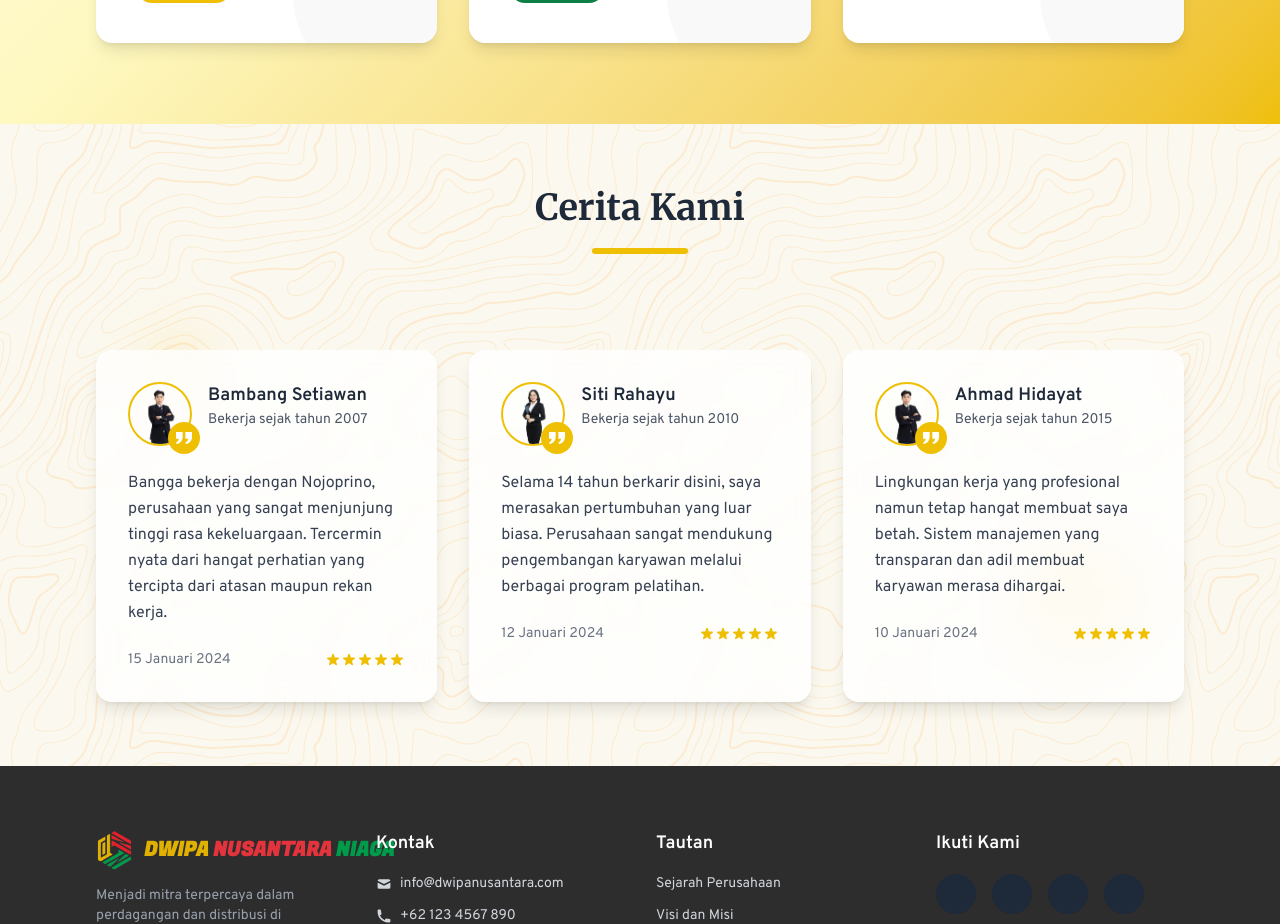
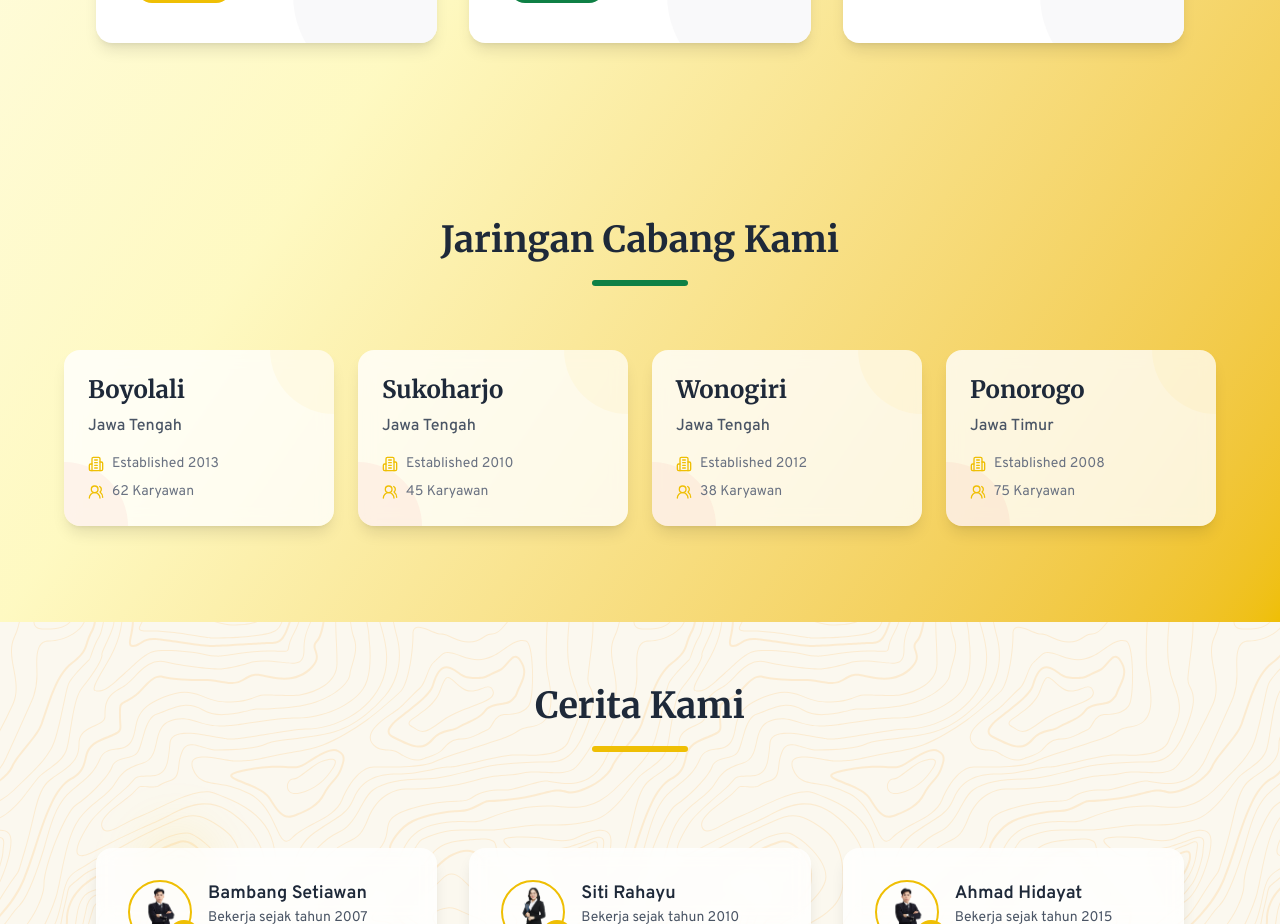
Before and after one commit to irfanfaiz25/dnn-company-profile, a React (Vite) app: page /tim-manajemen in a window 1280 px wide. Shown: the part 1240-2164 px from the top of the page. Built offline with nearby package versions, Linux system fonts and the light colour scheme.

Commit message:
feat: create company branches section

```diff
--- a/src/Pages/TimManajemen.jsx
+++ b/src/Pages/TimManajemen.jsx
@@ -125,11 +125,39 @@ const TimManajemen = () => {
     },
   ];
 
+  const branches = [
+    {
+      city: "Boyolali",
+      region: "Jawa Tengah",
+      established: 2013,
+      employees: 62,
+    },
+    {
+      city: "Sukoharjo",
+      region: "Jawa Tengah",
+      established: 2010,
+      employees: 45,
+    },
+    {
+      city: "Wonogiri",
+      region: "Jawa Tengah",
+      established: 2012,
+      employees: 38,
+    },
+    {
+      city: "Ponorogo",
+      region: "Jawa Timur",
+      established: 2008,
+      employees: 75,
+    },
+  ];
+
   const [selectedProfile, setSelectedProfile] = useState(teams[0]);
 
   return (
     <div className="w-full h-full">
       <div className="pt-6 bg-gradient-to-br from-white via-yellow-100 to-primary-gold overflow-hidden">
+        {/* Profile Display */}
         <div className="w-full h-screen relative">
           <div className="container mx-auto px-16 h-full flex items-center justify-between">
             {/* Left side - Text content */}
@@ -221,6 +249,7 @@ const TimManajemen = () => {
           </div>
         </div>
 
+        {/* Achievements Display */}
         <div className="container mx-auto mt-10 h-[500px] flex flex-col justify-center">
           <div className="flex flex-col items-center">
             <motion.h2
@@ -298,8 +327,81 @@ const TimManajemen = () => {
             ))}
           </motion.div>
         </div>
+
+        {/* Branches Display */}
+        <div className="container mx-auto py-24 px-8">
+          <div className="flex flex-col items-center mb-16">
+            <motion.h2
+              initial={{ opacity: 0, y: 30 }}
+              whileInView={{ opacity: 1, y: 0 }}
+              transition={{ duration: 0.5 }}
+              className="text-4xl font-display font-bold text-center text-gray-800"
+            >
+              Jaringan Cabang Kami
+            </motion.h2>
+            <motion.div
+              initial={{ opacity: 0, scaleX: 0 }}
+              whileInView={{ opacity: 1, scaleX: 1 }}
+              transition={{ duration: 0.5, delay: 0.2 }}
+              className="w-24 h-1.5 bg-secondary-green mt-5 rounded-full"
+              style={{ originX: 0.5 }}
+            />
+          </div>
+
+          <motion.div
+            initial={{ opacity: 0, y: 20 }}
+            whileInView={{ opacity: 1, y: 0 }}
+            transition={{ duration: 0.6 }}
+            className="grid grid-cols-4 gap-6 px-8"
+          >
+            {branches.map((branch, index) => (
+              <motion.div
+                key={index}
+                initial={{ opacity: 0, scale: 0.9 }}
+                whileInView={{ opacity: 1, scale: 1 }}
+                whileHover={{
+                  scale: 1.05,
+                  y: -10,
+                  transition: { type: "spring", stiffness: 400 },
+                }}
+                transition={{ duration: 0.3, delay: index * 0.1 }}
+                className="bg-white/80 backdrop-blur-sm p-6 rounded-2xl shadow-lg hover:shadow-2xl group relative overflow-hidden"
+              >
+                <div className="absolute top-0 right-0 w-32 h-32 bg-primary-gold/5 rounded-full -translate-y-16 translate-x-16 group-hover:scale-150 transition-transform duration-500" />
+                <div className="absolute bottom-0 left-0 w-32 h-32 bg-tertiary-red/5 rounded-full translate-y-16 -translate-x-16 group-hover:scale-150 transition-transform duration-500" />
+
+                <div className="relative">
+                  <h3 className="text-2xl font-display font-bold text-gray-800 mb-2 group-hover:text-primary-gold transition-colors">
+                    {branch.city}
+                  </h3>
+                  <p className="text-gray-600 font-medium">{branch.region}</p>
+
+                  <div className="mt-4 space-y-2">
+                    <div className="flex items-center text-sm text-gray-500">
+                      <Building2 size={16} className="mr-2 text-primary-gold" />
+                      <span>Established {branch.established}</span>
+                    </div>
+                    <div className="flex items-center text-sm text-gray-500">
+                      <Users2 size={16} className="mr-2 text-primary-gold" />
+                      <span>{branch.employees} Karyawan</span>
+                    </div>
+                  </div>
+
+                  <motion.div
+                    initial={{ scale: 0 }}
+                    whileHover={{ scale: 1 }}
+                    className="absolute top-2 right-2 w-8 h-8 bg-primary-gold/10 rounded-full flex items-center justify-center"
+                  >
+                    <div className="w-2 h-2 bg-primary-gold rounded-full" />
+                  </motion.div>
+                </div>
+              </motion.div>
+            ))}
+          </motion.div>
+        </div>
       </div>
 
+      {/* Testimonials Display */}
       <div className="mx-auto px-24 py-16 min-h-[600px] section-background">
         <div className="flex flex-col items-center">
           <motion.h2
```
